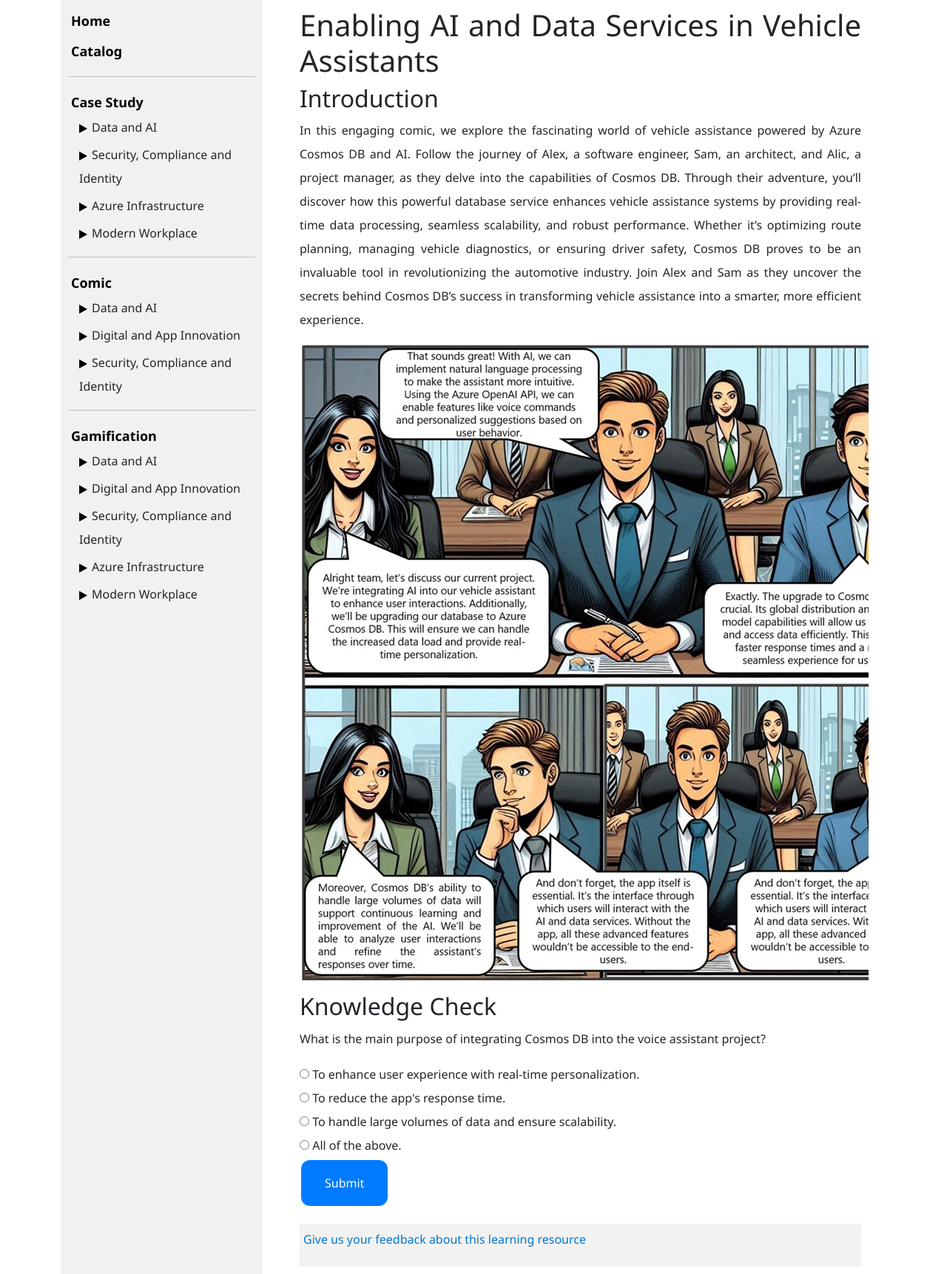
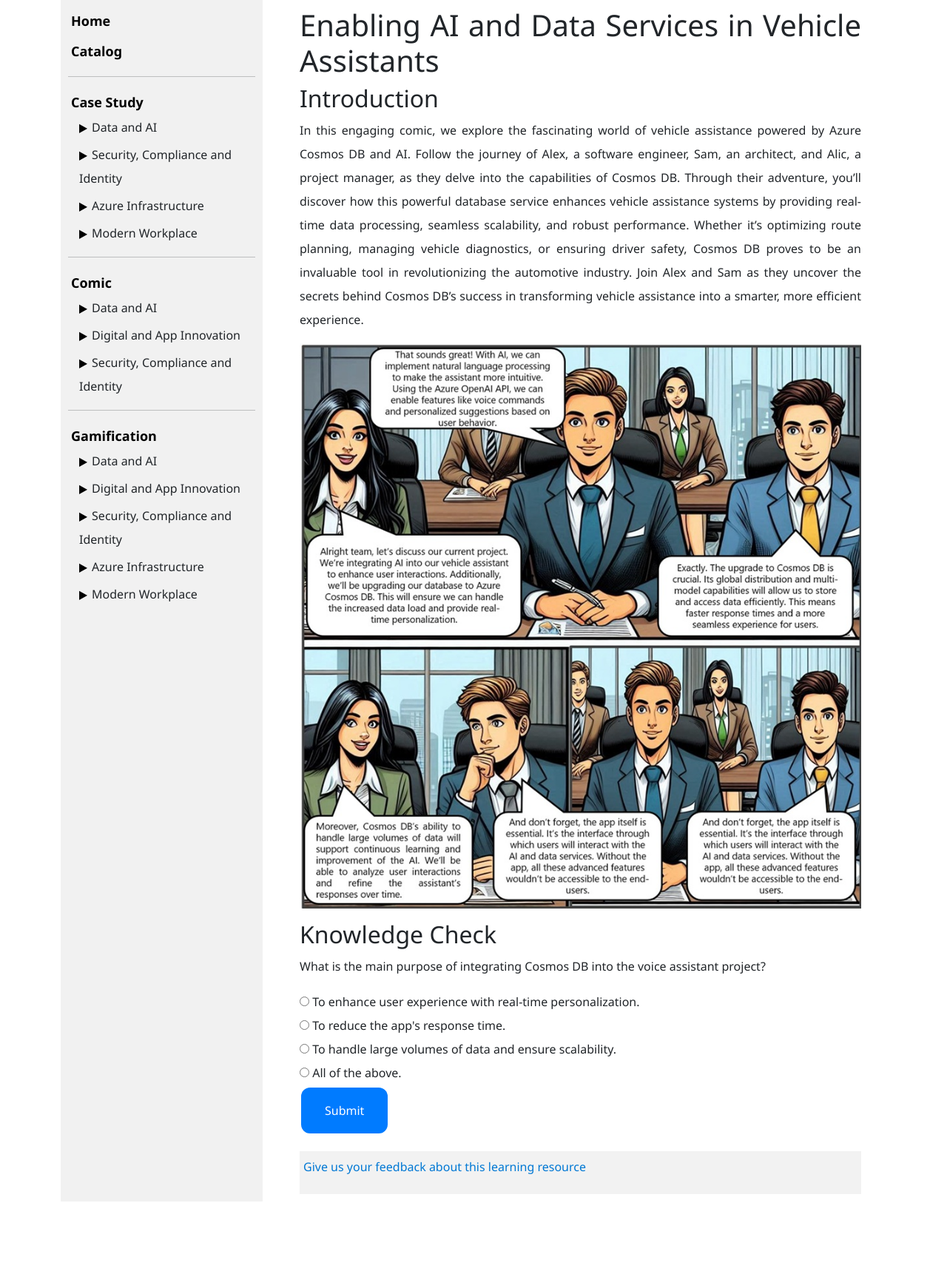
Before and after one commit to ningweinw/iengage, a Jekyll site: the page built from project-files/comic/Data and AI/Cosmosdb in vehicle assistant.md, in a window 1280 px wide. Shown: the whole page at 74% size. Built offline with Jekyll 4.4.1, drawn with Linux system fonts in a browser that asks for light colours; after the commit the page ends 1624 px from its top, so only the background shows below that.

Commit message:
Update Cosmosdb in vehicle assistant.md

```diff
--- a/project-files/comic/Data and AI/Cosmosdb in vehicle assistant.md
+++ b/project-files/comic/Data and AI/Cosmosdb in vehicle assistant.md
@@ -12,7 +12,7 @@
 In this engaging comic, we explore the fascinating world of vehicle assistance powered by Azure Cosmos DB and AI. Follow the journey of Alex, a software engineer, Sam, an architect, and Alic, a project manager, as they delve into the capabilities of Cosmos DB. Through their adventure, you'll discover how this powerful database service enhances vehicle assistance systems by providing real-time data processing, seamless scalability, and robust performance. Whether it's optimizing route planning, managing vehicle diagnostics, or ensuring driver safety, Cosmos DB proves to be an invaluable tool in revolutionizing the automotive industry. Join Alex and Sam as they uncover the secrets behind Cosmos DB's success in transforming vehicle assistance into a smarter, more efficient experience.
 
 <a href="./images/cosmos1.jpg" download>
-  <img src="./images/cosmos1.jpg" alt="A group of four people in a business meeting discussing the integration of AI and Cosmos DB to enhance their assistant app. The conversation highlights the benefits of natural language processing, global distribution, multi-model capabilities, and personalized suggestions."  class="responsive_image">
+  <img src="./images/cosmos1.jpg" alt="A group of four people in a business meeting discussing the integration of AI and Cosmos DB to enhance their assistant app. The conversation highlights the benefits of natural language processing, global distribution, multi-model capabilities, and personalized suggestions."  class="img-fluid">
 </a>
 
 ## Knowledge Check
```
